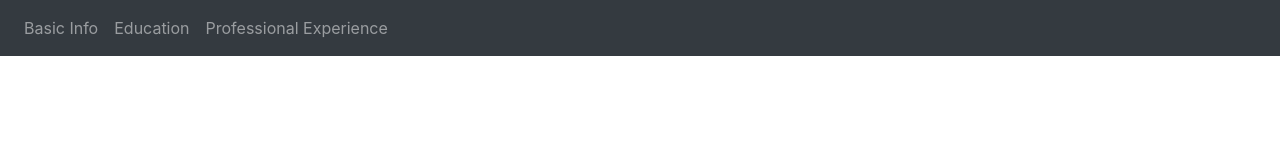
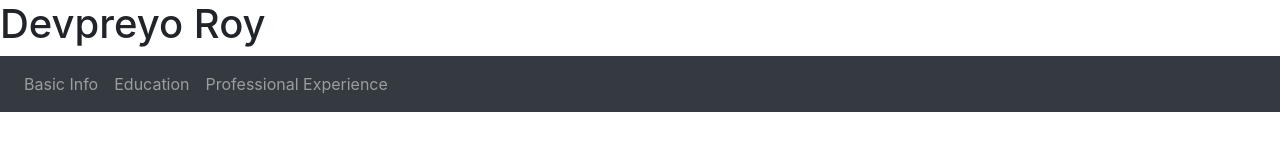
Before and after one commit to devedroy/devpreyo, a plain HTML site: page index.html in a window 1280 px wide. Drawn offline with nearby package versions, Linux system fonts and the light colour scheme.

Commit message:
added h1

```diff
--- a/index.html
+++ b/index.html
@@ -2,6 +2,7 @@
 <html lang="en">
 <head>
     <title>Devpreyo Roy</title>
+    <h1>Devpreyo Roy</h1>
     <link rel="stylesheet" href="https://cdn.jsdelivr.net/npm/bootstrap@4.5.3/dist/css/bootstrap.min.css">
 </head>
 <body>
```
